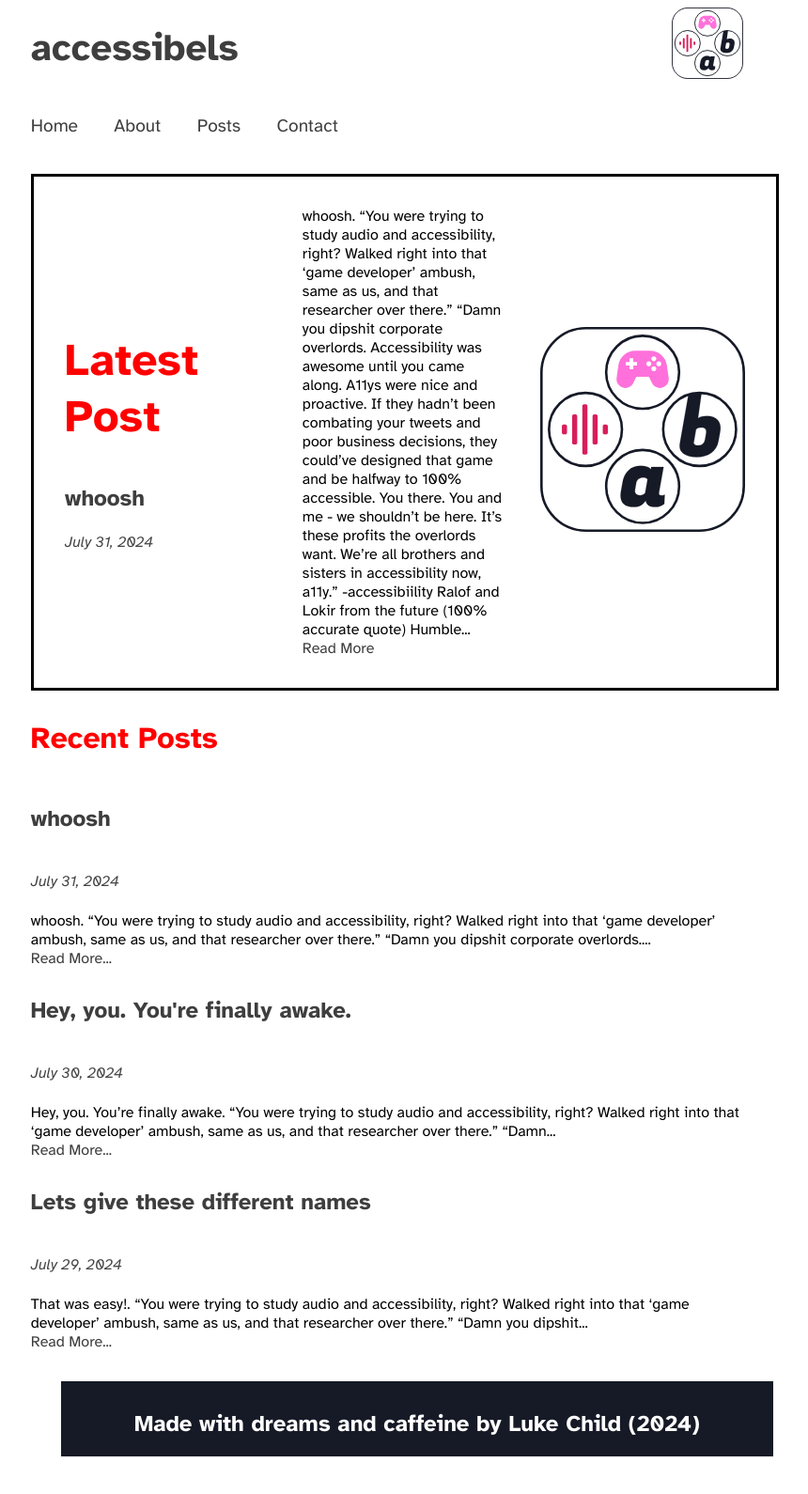
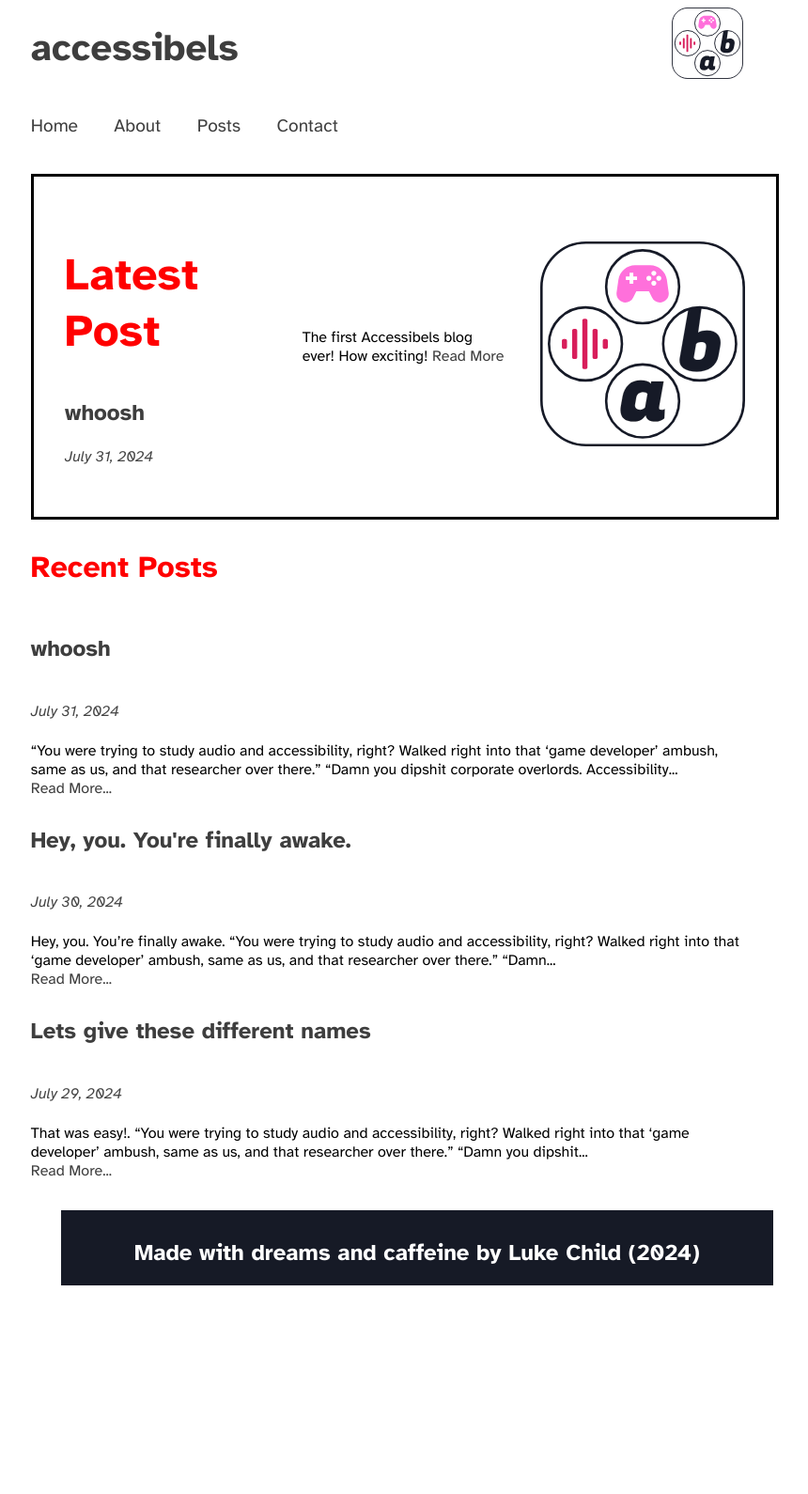
Before and after one commit to Accessibels/accessibels.github.io, a Jekyll site: the page built from index.markdown, in a window 1280 px wide. Shown: the whole page at 94% size, without its empty margins (228-1088 px from the left). Built offline with Jekyll 4.4.1, drawn with Linux system fonts in a browser that asks for light colours; our own code applies the rules of GitHub Pages for plain Markdown files; after the commit the page ends 1408 px from its top, so only the background shows below that.

Commit message:
testing summary

```diff
--- a/_layouts/home.html
+++ b/_layouts/home.html
@@ -21,7 +21,7 @@
 
           <div id="main-content-center">
 
-            {{ post.content | strip_html | truncatewords: 100 }}
+            {{ post.summary | strip_html | truncatewords: 100 }}
               <a href="{{post.url}}" title="Read {{post.title}}">Read More</a>
             </div>
 
--- a/_posts/2024-07-31-whoosh.markdown
+++ b/_posts/2024-07-31-whoosh.markdown
@@ -4,11 +4,10 @@ title:  "whoosh"
 date:   2024-07-31 12:16:42 +0100
 categories: first about accessibels
 tags: whoosh testing fun
-imgURL: "assets/Square%20Logo.svg"
+imgURL: "/assets/Square%20Logo.svg"
+summary: "The first Accessibels blog ever! How exciting!"
 
 ---
-# whoosh.
-
 ![Logo](/assets/Square%20Logo.svg)
 
 *"You were trying to study audio and accessibility, right? Walked right into that 'game developer' ambush, same as us, and that researcher over there."*
```
